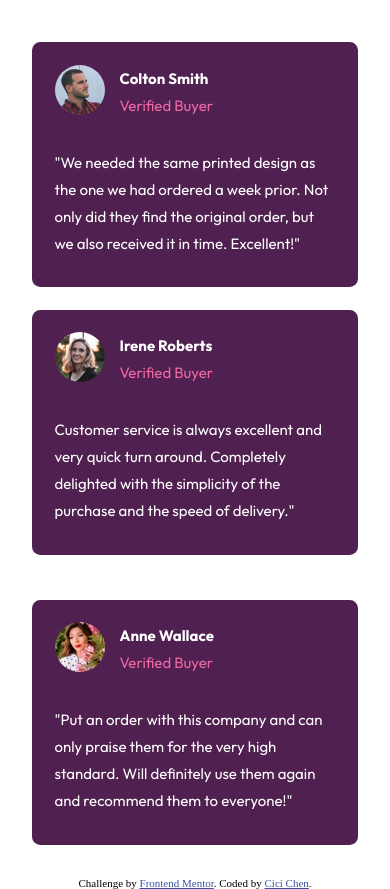
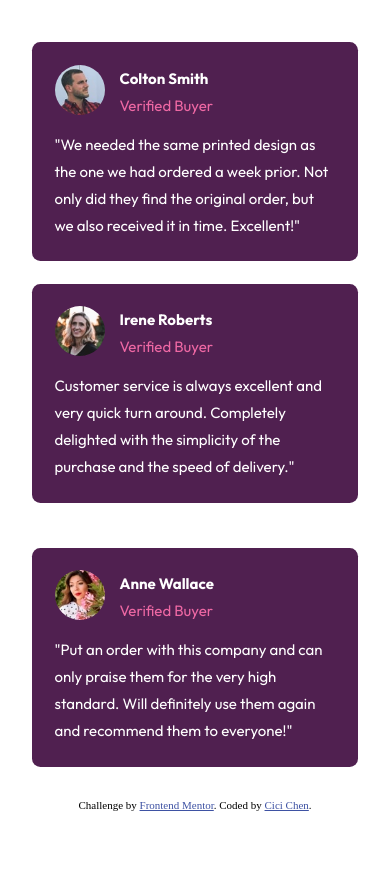
Before and after one commit to xinxin1991/practice-social-proof, a plain HTML site: page index.html in a window 390 px wide. Shown: the part 543-1432 px from the top of the page. After the commit the page ends 1365 px from the top, so only its background shows below. Drawn offline with Linux system fonts and the light colour scheme.

Commit message:
Add files via upload

```diff
--- a/index.html
+++ b/index.html
@@ -85,7 +85,7 @@
 
       .dark-purple {
         max-width: 300px;
-        height: 200px;
+        height: max-content;
         background-color: hsl(300, 43%, 22%);
         border-radius: 0.8cap;
         padding: 1.5em;
@@ -116,6 +116,7 @@
       .attribution {
         font-size: 11px;
         text-align: center;
+        margin-bottom: 1em;
       }
       .attribution a {
         color: hsl(228, 45%, 44%);
@@ -160,6 +161,10 @@
         }
         .dark-purple {
           max-width: 100%;
+          height: fit-content;
+        }
+        .customer-words {
+          margin-top: 0.8em;
         }
         .yellow-star {
           display: block;
```
